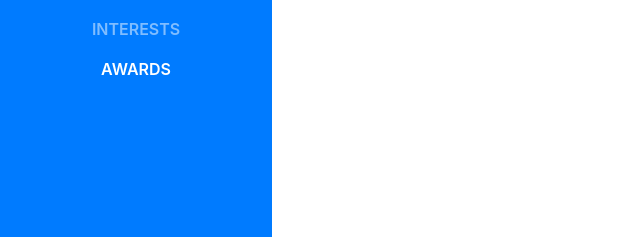
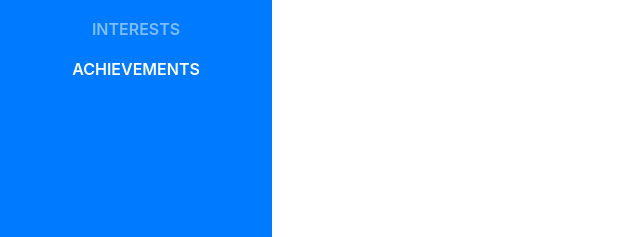
Before and after one commit to raghav453/resume, a website with bundled scripts: page index.html in a window 1280 px wide. Shown: the part 543-780 px from the top of the page, 0-640 px from the left. Built offline with nearby package versions, Linux system fonts and the light colour scheme; a web font is replaced by a local one.

Commit message:
Update index.html

```diff
--- a/index.html
+++ b/index.html
@@ -58,7 +58,7 @@
             <a class="nav-link js-scroll-trigger" href="#interests">Interests</a>
           </li>
           <li class="nav-item">
-            <a class="nav-link js-scroll-trigger" href="#awards">Awards</a>
+            <a class="nav-link js-scroll-trigger" href="#ACHIEVEMENTS">ACHIEVEMENTS</a>
           </li>
         </ul>
       </div>
@@ -263,9 +263,9 @@
         </div>
       </section>
 
-      <section class="resume-section p-3 p-lg-5 d-flex flex-column" id="awards">
+      <section class="resume-section p-3 p-lg-5 d-flex flex-column" id="ACHIEVEMENTS">
         <div class="my-auto">
-          <h2 class="mb-5">Achievements &amp; Awards </h2>
+          <h2 class="mb-5">Achievements &amp; CERTIFICATION </h2>
           <ul class="fa-ul mb-0">
             <li>
               <i class="fa-li fa fa-trophy text-warning"></i>
```
